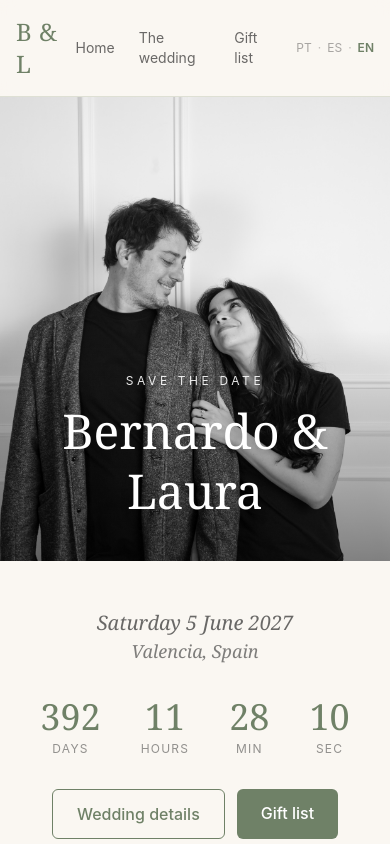
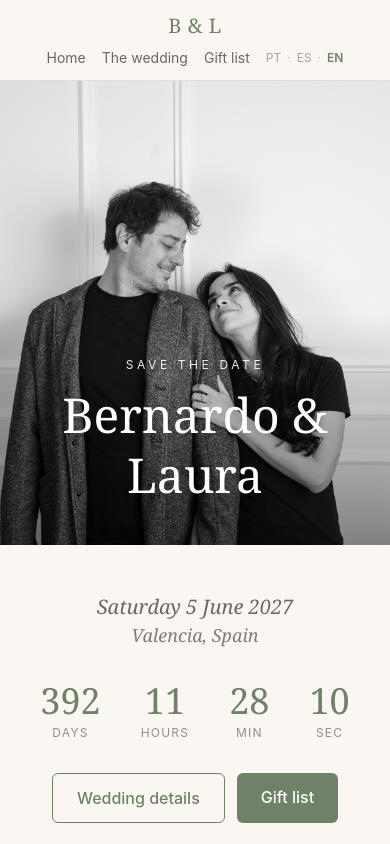
Before and after one commit to laurarondon/bernardo-laura-wedding, a Next.js app: page /en in a window 390 px wide. Shown: the top 844 px of the page. Built offline with nearby package versions, Linux system fonts and the light colour scheme.

Commit message:
Fix header wrapping on mobile

```diff
--- a/components/Header.tsx
+++ b/components/Header.tsx
@@ -13,29 +13,29 @@ export function Header({ lang }: { lang: Lang }) {
 
   return (
     <header className="border-b border-sage/30 bg-ivory/80 backdrop-blur sticky top-0 z-30">
-      <div className="max-w-5xl mx-auto px-4 py-4 flex items-center justify-between">
+      <div className="max-w-5xl mx-auto px-4 py-3 sm:py-4 flex flex-col sm:flex-row items-center sm:justify-between gap-2 sm:gap-0">
         <Link
           href={`/${lang}`}
-          className="font-serif text-2xl text-sageDark tracking-wide"
+          className="font-serif text-xl sm:text-2xl text-sageDark tracking-wide whitespace-nowrap"
         >
           {initials}
         </Link>
-        <nav className="flex items-center gap-6 text-sm">
+        <nav className="flex flex-wrap items-center justify-center gap-x-4 sm:gap-x-6 gap-y-2 text-sm">
           <Link
             href={`/${lang}`}
-            className="hover:text-sageDark text-ink/70 transition"
+            className="hover:text-sageDark text-ink/70 transition whitespace-nowrap"
           >
             {tr.nav.home}
           </Link>
           <Link
             href={`/${lang}/wedding`}
-            className="hover:text-sageDark text-ink/70 transition"
+            className="hover:text-sageDark text-ink/70 transition whitespace-nowrap"
           >
             {tr.nav.wedding}
           </Link>
           <Link
             href={`/${lang}/gifts`}
-            className="hover:text-sageDark text-ink/70 transition"
+            className="hover:text-sageDark text-ink/70 transition whitespace-nowrap"
           >
             {tr.nav.gifts}
           </Link>
```
